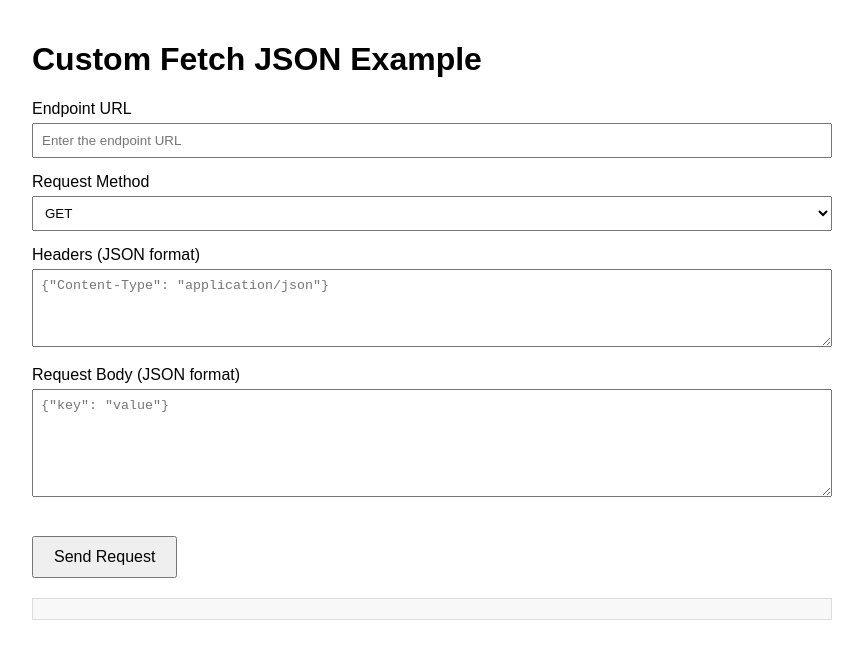
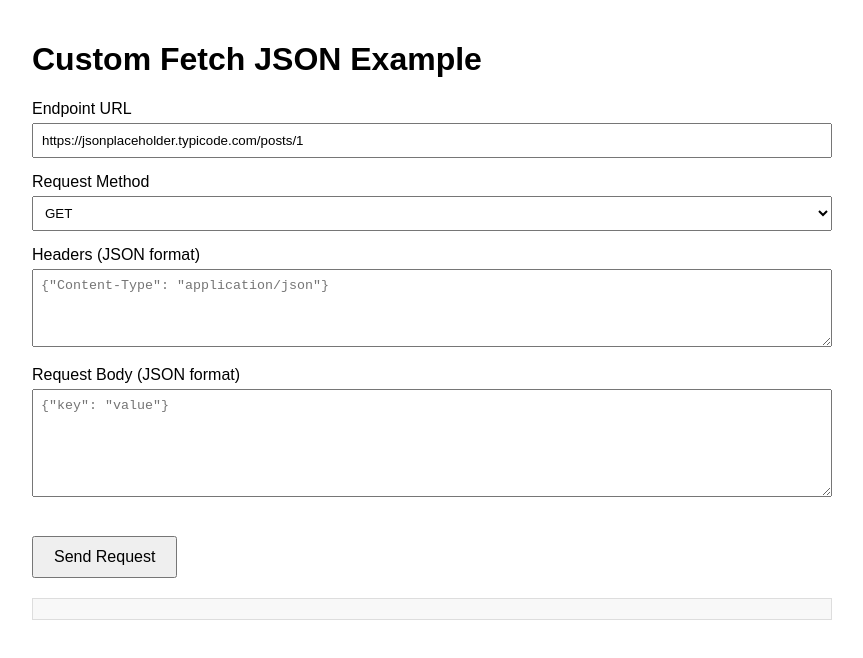
Before and after one commit to ICantBelieveItsNotCompute/demo-frontend, a plain HTML site: page index.html in a window 1280 px wide. Shown: the whole page, without its empty margins (208-1071 px from the left). Drawn offline with Linux system fonts and the light colour scheme.

Commit message:
adding json placeholder url as default url endpoint to ping

```diff
--- a/index.html
+++ b/index.html
@@ -42,7 +42,7 @@
     <h1>Custom Fetch JSON Example</h1>
     <div class="form-group">
         <label for="endpoint">Endpoint URL</label>
-        <input type="text" id="endpoint" placeholder="Enter the endpoint URL" />
+        <input type="text" id="endpoint" placeholder="Enter the endpoint URL" value="https://jsonplaceholder.typicode.com/posts/1"/>
     </div>
     <div class="form-group">
         <label for="method">Request Method</label>
```
